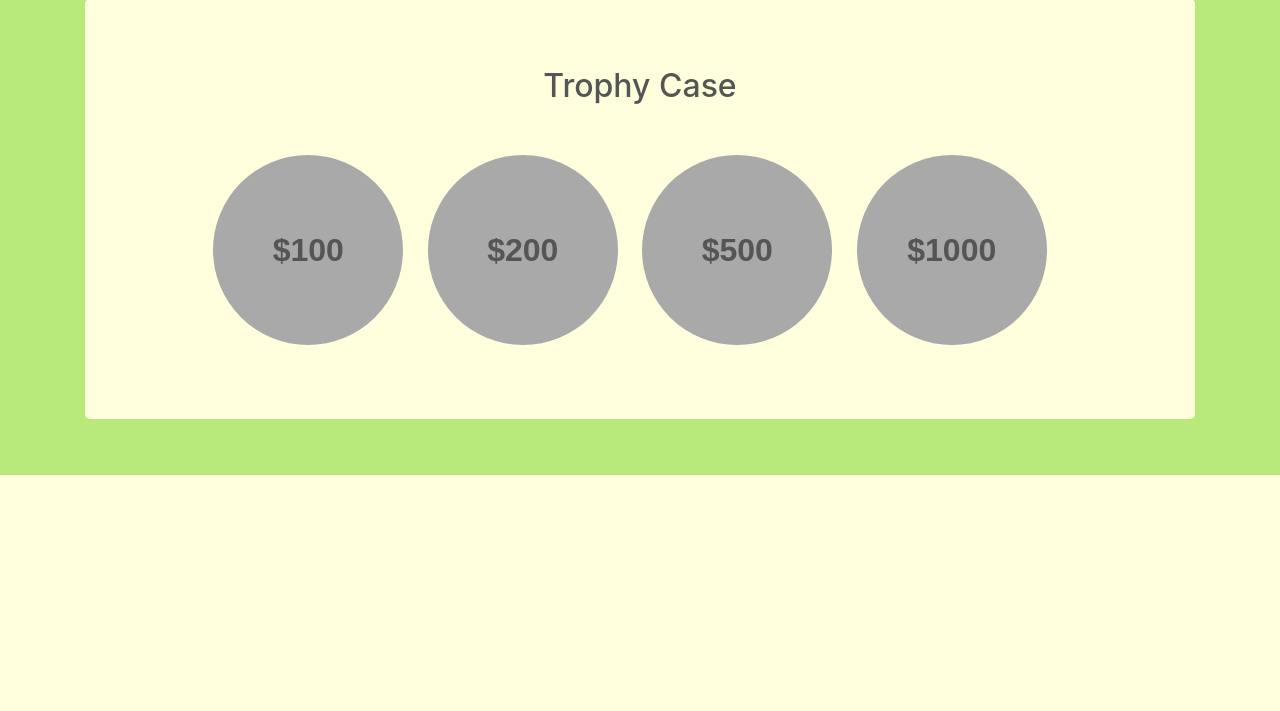
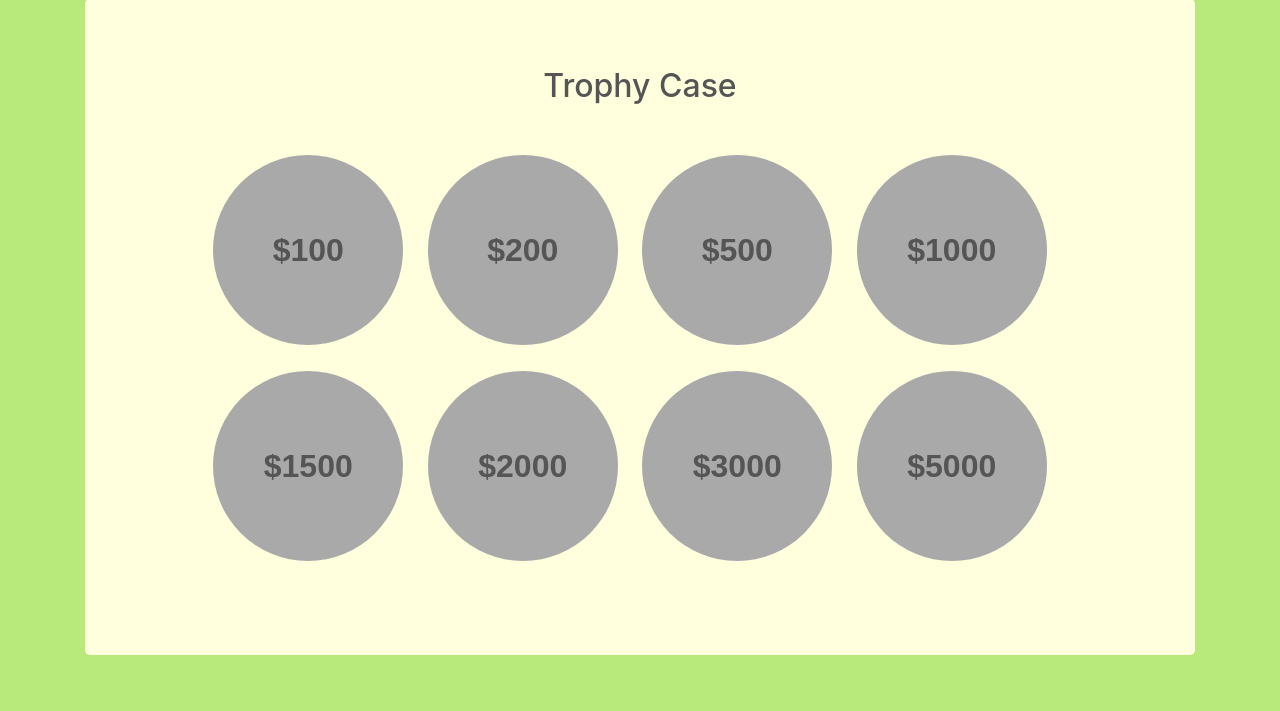
Before and after one commit to alexanderkim11/donationapp, a Django app: page /donationapp/account/ in a window 1280 px wide. Shown: the part 483-1194 px from the top of the page. Before the commit the page ends 958 px from the top, so only its background shows below. Run offline with Django 3.2, Linux system fonts and the light colour scheme; a user stored in the database is signed in; data comes from the database, SQL or seed files in the repository; some libraries are stand-ins or nearby versions.

Commit message:
Add additional trophies

```diff
--- a/templates/donationapp/account.html
+++ b/templates/donationapp/account.html
@@ -125,6 +125,82 @@
             </div>
           </div>
 
+          <div class="res-circle" id = 'raised_1500' style='display:inline-block;'>
+            <div class="circle-txt" id = 'raised_1500_text'>
+              $1500
+              {% if total_raised > 1500 %}
+                <script>
+                  var x = document.getElementById('raised_1500')
+                  var txt = document.getElementById('raised_1500_text')
+                  x.style.background = '#73AD21'
+                  txt.style.color = '#FFFFFF'
+                </script>
+              {% else %}
+                <script>
+                  var x = document.getElementById('raised_1500')
+                  x.style.background = '#A9A9A9'
+                </script>
+              {% endif %}
+            </div>
+          </div>
+
+          <div class="res-circle" id = 'raised_2000' style='display:inline-block;'>
+            <div class="circle-txt" id = 'raised_2000_text'>
+              $2000
+              {% if total_raised > 2000 %}
+                <script>
+                  var x = document.getElementById('raised_2000')
+                  var txt = document.getElementById('raised_2000_text')
+                  x.style.background = '#73AD21'
+                  txt.style.color = '#FFFFFF'
+                </script>
+              {% else %}
+                <script>
+                  var x = document.getElementById('raised_2000')
+                  x.style.background = '#A9A9A9'
+                </script>
+              {% endif %}
+            </div>
+          </div>
+
+          <div class="res-circle" id = 'raised_3000' style='display:inline-block;'>
+            <div class="circle-txt" id = 'raised_3000_text'>
+              $3000
+              {% if total_raised > 3000 %}
+                <script>
+                  var x = document.getElementById('raised_3000')
+                  var txt = document.getElementById('raised_3000_text')
+                  x.style.background = '#73AD21'
+                  txt.style.color = '#FFFFFF'
+                </script>
+              {% else %}
+                <script>
+                  var x = document.getElementById('raised_3000')
+                  x.style.background = '#A9A9A9'
+                </script>
+              {% endif %}
+            </div>
+          </div>
+
+          <div class="res-circle" id = 'raised_5000' style='display:inline-block;'>
+            <div class="circle-txt" id = 'raised_5000_text'>
+              $5000
+              {% if total_raised > 5000 %}
+                <script>
+                  var x = document.getElementById('raised_5000')
+                  var txt = document.getElementById('raised_5000_text')
+                  x.style.background = '#73AD21'
+                  txt.style.color = '#FFFFFF'
+                </script>
+              {% else %}
+                <script>
+                  var x = document.getElementById('raised_5000')
+                  x.style.background = '#A9A9A9'
+                </script>
+              {% endif %}
+            </div>
+          </div>
+
         </center>
         </div>
       </div>
--- a/templates/donationapp/base.html
+++ b/templates/donationapp/base.html
@@ -78,6 +78,7 @@
         /* NECESSARY FOR TEXT */
         position: relative;
         margin-right: 20px;
+        margin-bottom: 20px;
       }
       .res-circle:after {
         content: "";
```
